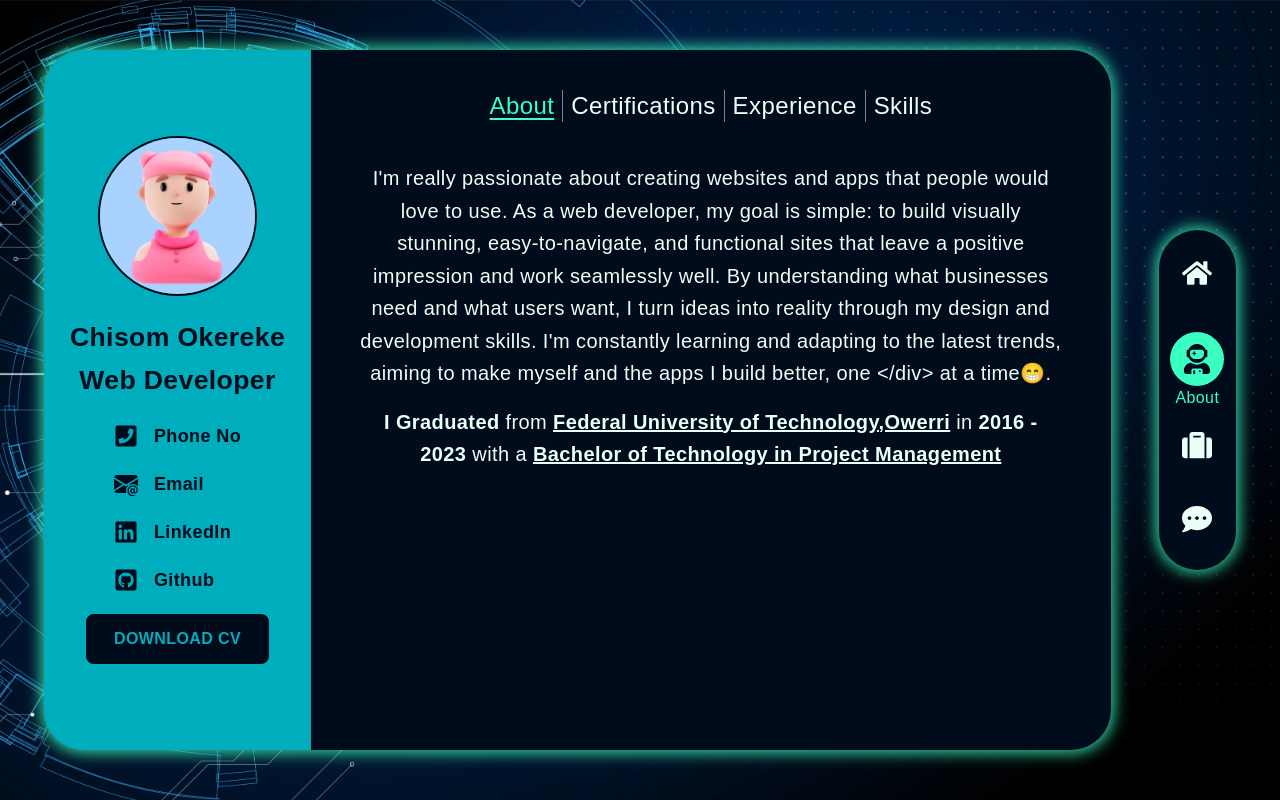
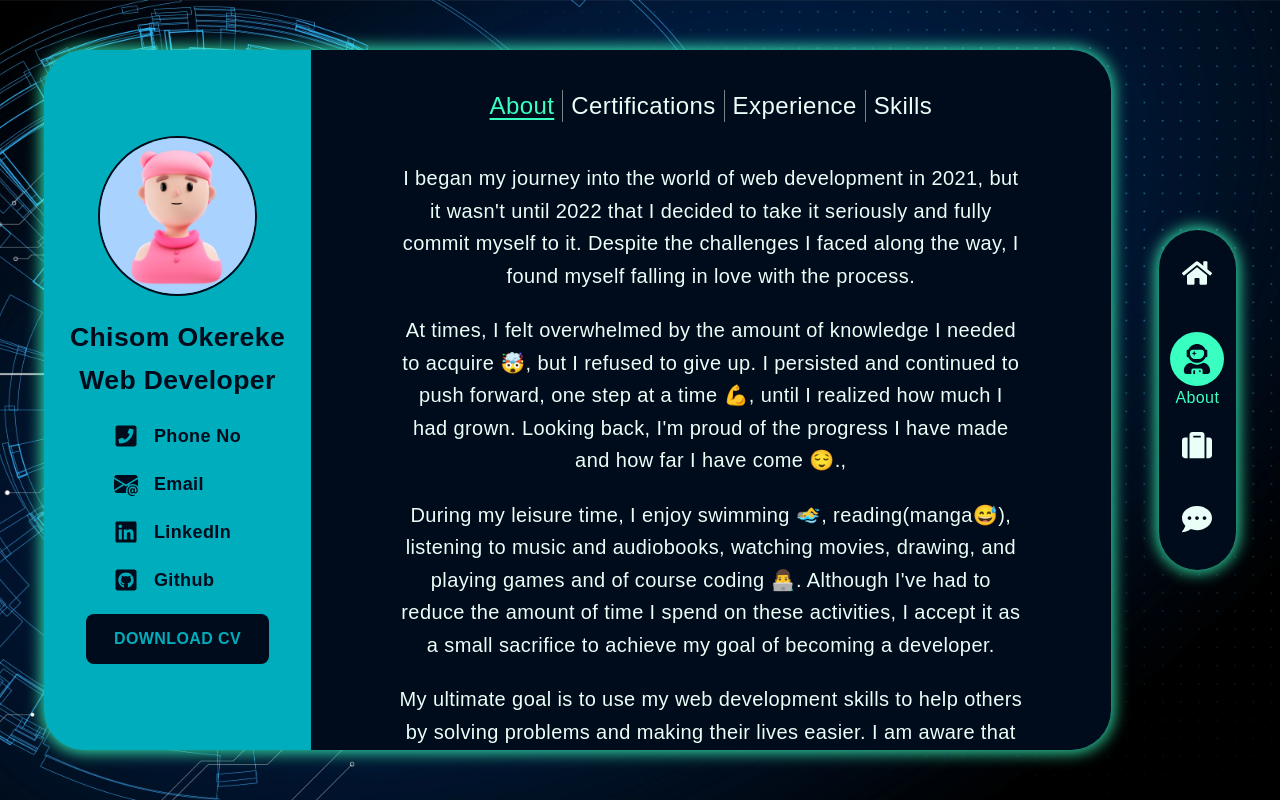
Before and after one commit to titan-double07/portfolio-v2, a Next.js app: page /about in a window 1280 px wide. Built offline with nearby package versions, Linux system fonts and the light colour scheme; a web font is replaced by a local one.

Commit message:
about page restructure, prep for projects page

```diff
--- a/app/(pages)/about/components/AboutMe.tsx
+++ b/app/(pages)/about/components/AboutMe.tsx
@@ -1,11 +1,15 @@
 import { About } from '@/app/types/types';
 import React from 'react'
 import { PiCertificateFill } from "react-icons/pi";
-export default function AboutMe({description,education:{degree,date,institution}}: About) {
+export default function AboutMe({ description, education: { degree, date, institution } }: About) {
 
   return (
-    <section id="about" className="flex flex-col gap-4  ">
-      <p className="sm:text-xl sm:leading-relaxed ">{description}</p>
+    <section id="about" className="flex flex-col gap-4 lg:px-10  ">
+      {
+        description.map((desc, index) => {
+          return <p key={index} className="sm:text-xl sm:leading-relaxed pb-1.5 ">{desc}</p>
+        })
+      }
 
       <p className='sm:text-xl sm:leading-relaxed '><span className="font-bold">I Graduated</span> from <span className="font-bold underline">{institution}</span> in <span className="font-bold">{date}</span> with a <span className="font-bold underline">{degree}</span></p>
 
--- a/app/(pages)/about/components/WorkExperience.tsx
+++ b/app/(pages)/about/components/WorkExperience.tsx
@@ -4,7 +4,7 @@ import React from 'react'
 export default function WorkExperience({ experience }: { experience: Experience[] }) {
 
   return (
-    <section id="experience" className="flex flex-col justify-center items-center gap-6 pb-10  ">
+    <section id="experience" className="flex flex-col justify-center items-center gap-6  ">
       {
         experience.map((experience, index) => {
           const { company, position, date, description } = experience
--- a/app/(pages)/about/page.tsx
+++ b/app/(pages)/about/page.tsx
@@ -14,9 +14,10 @@ export default function About() {
   const { currentTab } = useAppSelector(state => state.appReducer)
 
   return (
-    <div className="container pt-6 sm:pt-10 relative flex flex-col gap-8 sm:gap-10 text-center h-full  ">
+    <div className="container py-6 sm:py-10  relative flex flex-col gap-8 sm:gap-10 text-center  ">
       <Tabs />
       <div className="flex justify-center ">
+
         {
           (() => {
             switch (currentTab) {
@@ -34,6 +35,8 @@ export default function About() {
             }
           })()
         }
+
+
       </div>
 
 
--- /dev/null
+++ b/app/(pages)/projects/components/ProjectsContainer.tsx
@@ -0,0 +1,35 @@
+import React from 'react'
+import { projects } from '@/app/data'
+import Image from 'next/image'
+import Tools from './Tools'
+
+export default function ProjectsContainer() {
+  return (
+      <ul className='flex flex-col lg:flex-wrap justify-center gap-8 pt-10 lg:w-4/5'>
+          {
+              projects.map((project, index) => {
+                  const { title, description, image, tools, url, gitUrl } = project
+                  console.log(gitUrl)
+              return (
+                  <li key={index} className="border border-light rounded-lg ">
+                      <a href={url} target="_blank">
+                          <Image
+                              src={image}
+                              alt={title}
+                              width={350}
+                              height={350}
+                              className="rounded-t-lg w-full object-fill"
+                          />
+                      </a>
+                      <div className="p-4">
+                          <h3 className="font-bold capitalize">{title}</h3>
+                          <p className="text-light/70">{description}</p>
+                          <Tools tools={tools} />
+
+                      </div>
+                  </li>
+              )
+          })
+      }</ul>
+  )
+}
--- /dev/null
+++ b/app/(pages)/projects/components/Tools.tsx
@@ -0,0 +1,8 @@
+import React from 'react'
+import { Tools } from '@/app/types/types'
+
+export default function Tools({tools}:{tools:Tools[]}) {
+  return (
+    <div>tools</div>
+  )
+}
--- a/app/(pages)/projects/page.tsx
+++ b/app/(pages)/projects/page.tsx
@@ -1,7 +1,11 @@
+
 import React from 'react'
+import ProjectsContainer from './components/ProjectsContainer'
 
 export default function Projects() {
   return (
-    <div className='container pt-6 sm:pt-10'>Projects</div>
+    <div className='container py-6 sm:py-10'>
+    <ProjectsContainer/>
+    </div>
   )
 }
--- a/app/data.tsx
+++ b/app/data.tsx
@@ -47,7 +47,7 @@ export const links: Link[] = [
   },
 ];
 
-export const tools:Tools[] = [
+export const tools: Tools[] = [
   {
     text: "Next.js",
     icon: <SiNextdotjs className="icon " />,
@@ -91,9 +91,14 @@ export const tools:Tools[] = [
   },
 ];
 
-export const aboutPageData:AboutPageData = {
+export const aboutPageData: AboutPageData = {
   "about": {
-    description: `I'm really passionate about creating websites and apps that people would love to use. As a web developer, my goal is simple: to build visually stunning, easy-to-navigate, and functional sites that leave a positive impression and work seamlessly well. By understanding what businesses need and what users want, I turn ideas into reality through my design and development skills. I'm constantly learning and adapting to the latest trends, aiming to make myself and the apps I build better, one </div> at a time😁.`,
+    description: [`I began my journey into the world of web development in 2021, but it wasn't until 2022 that I decided to take it seriously and fully commit myself to it. Despite the challenges I faced along the way, I found myself falling in love with the process.`,
+
+      `At times, I felt overwhelmed by the amount of knowledge I needed to acquire 🤯, but I refused to give up. I persisted and continued to push forward, one step at a time 💪, until I realized how much I had grown. Looking back, I'm proud of the progress I have made and how far I have come 😌.,`,
+      `During my leisure time, I enjoy swimming 🏊‍♂️, reading(manga😅), listening to music and audiobooks, watching movies, drawing, and playing games and of course coding 👨‍💻. Although I've had to reduce the amount of time I spend on these activities, I accept it as a small sacrifice to achieve my goal of becoming a developer.`,
+
+      `My ultimate goal is to use my web development skills to help others by solving problems and making their lives easier. I am aware that this will require hard work, dedication, and a willingness to learn, but I'm excited about the possibilities that lie ahead 💯😁.`],
     education: {
       institution: "Federal University of Technology,Owerri",
       degree: "Bachelor of Technology in Project Management",
@@ -184,7 +189,7 @@ export const aboutPageData:AboutPageData = {
   ],
 };
 
-export const projects:Project[] = [
+export const projects: Project[] = [
   {
     url: "https://loopstudios-titanweb.vercel.app/",
     gitUrl: "https://github.com/titanwarlord007/loopstudios-landing-page",
@@ -284,7 +289,7 @@ export const projects:Project[] = [
     gitUrl: "https://github.com/titanwarlord007/portfolio",
     title: "Old Portfolio Website",
     image: "/images/portfolio-img.png",
-    description: `ChisomWebDev's portfolio website is a personalized showcase of my web development journey. Powered by CSS and React, it presents a visually appealing and interactive platform to explore my skills and projects. With a clean and modern design, the website offers seamless navigation and highlights the essence of my work. Dive into my portfolio, witness my expertise firsthand, and discover the passion I bring to each project. Experience the artistry and innovation of ChisomWebDev's portfolio website in a concise and engaging format.`,
+    description: `This is an older version of my portfolio website. It features a responsive design and an attractive UI, which highlights my progress as a developer. I also meticulously organized the database so that it could be used to populate different pages and make editing more convenient. The website was built using CSS and React.`,
     tools: [
       {
         text: "React",
@@ -302,7 +307,7 @@ export const projects:Project[] = [
     title: "Ecommerce product page",
     image: "/images/ecommerce-product-page.png",
     description:
-      "An ecommerce product page challenge from frontendmentor.io; showcasing my proficiency with react hooks such as useState, useReducer, useContext etc",
+      "An e-commerce product page challenge from frontendmentor.io showcasing my proficiency with React hooks such as useState, useReducer, useContext, etc. This will help me better understand React.",
     tools: [
       {
         text: "React",
@@ -319,11 +324,15 @@ export const projects:Project[] = [
     gitUrl: "https://github.com/titanwarlord007/simple-shopping-cart",
     title: "Simple Shopping Cart",
     image: "/images/simple-shopping-cart.png",
-    description: "A Simple Shopping Cart made with redux",
+    description: "A Simple Shopping Cart made with redux, used to learn and  practice how redux works ,built with react and tailwind",
     tools: [
       {
         text: "React",
         icon: <FaReact className="text-[#58c5ee] " />,
+      },
+      {
+        text: "CSS",
+        icon: <FaCss3Alt className="text-[#58c5ee]" />,
       },
       {
         text: "Redux",
@@ -357,7 +366,7 @@ export const projects:Project[] = [
     gitUrl: "https://github.com/titanwarlord007/bootstrap-website",
     title: "Bootstrap Website",
     image: "/images/bootstrap-website_img.png",
-    description: "A mock bootstrap landing page",
+    description: "A mock bootstrap landing page, ",
     tools: [
       {
         text: "HTML",
--- a/app/types/types.tsx
+++ b/app/types/types.tsx
@@ -25,7 +25,7 @@ export type Education = {
     date: string;
 };
 export type About = {
-    description: string;
+    description: string[];
     education: Education;
 }
 // Define types for education
```
